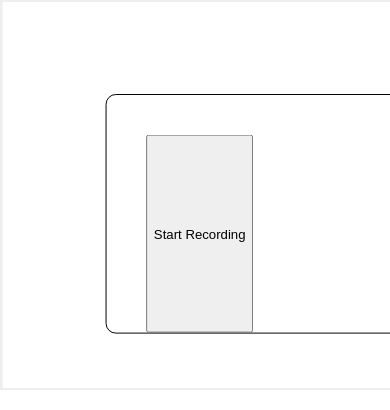
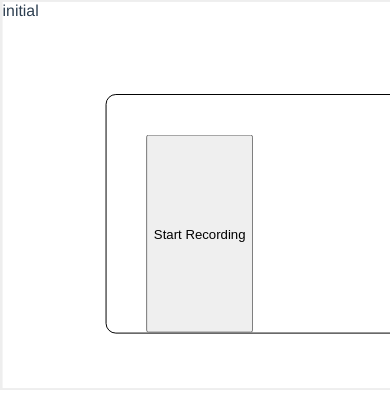
Before and after one commit to Anders-Lunde/WebApp2, a Vue app: page /#/morfologi in a window 390 px wide. Shown: the top 410 px of the page. Built offline with nearby package versions, Linux system fonts and the light colour scheme; what @braid/vue-formulate would draw is missing.

Commit message:
Testing microphone recording functionality

```diff
--- a/src/components/Morfologi/AudioTest.vue
+++ b/src/components/Morfologi/AudioTest.vue
@@ -1,7 +1,7 @@
 <template>
   <div class="grid-container-test">
     <!-- End of narrator video/img container: -->
-
+    {{ debug }}
     <div class="middle-area">
       <div class="recorded-audio-panel">
         <button @click="startRecord()" id="btn-start-recording">
@@ -35,6 +35,7 @@ export default Vue.extend({
   data() {
     return {
       isPaused: false,
+      debug: "initial",
       tStore: this.$store.state.morfologi, //When repurposing test: Set module namespace here
     };
   },
@@ -156,6 +157,7 @@ export default Vue.extend({
             blob = new Blob([view], { type: "audio/wav" });
             const url = window.URL.createObjectURL(blob);
             const audio = new Audio(url);
+            vm.debug = url;
             audio.play();
             /*RECORDING COMPLETED - CODE END */
           }
```
